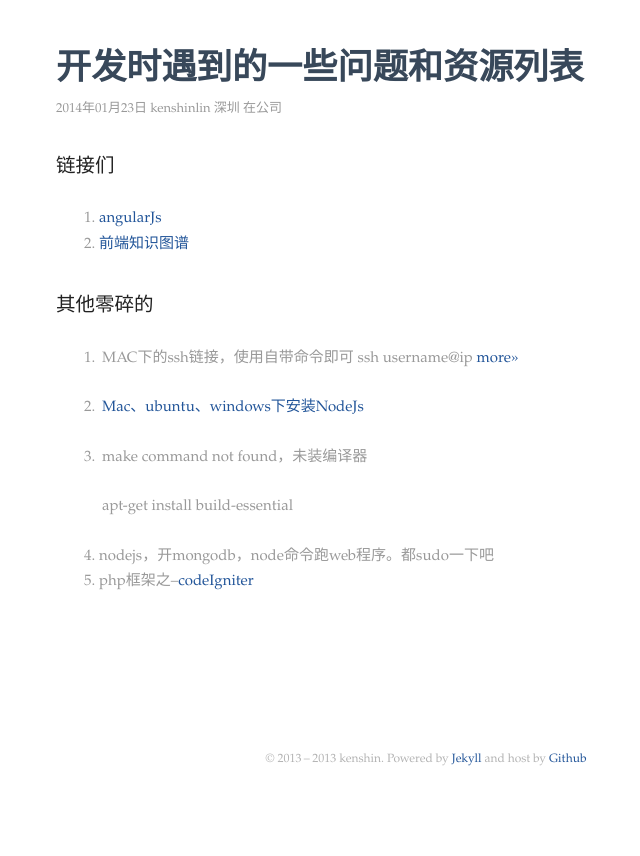
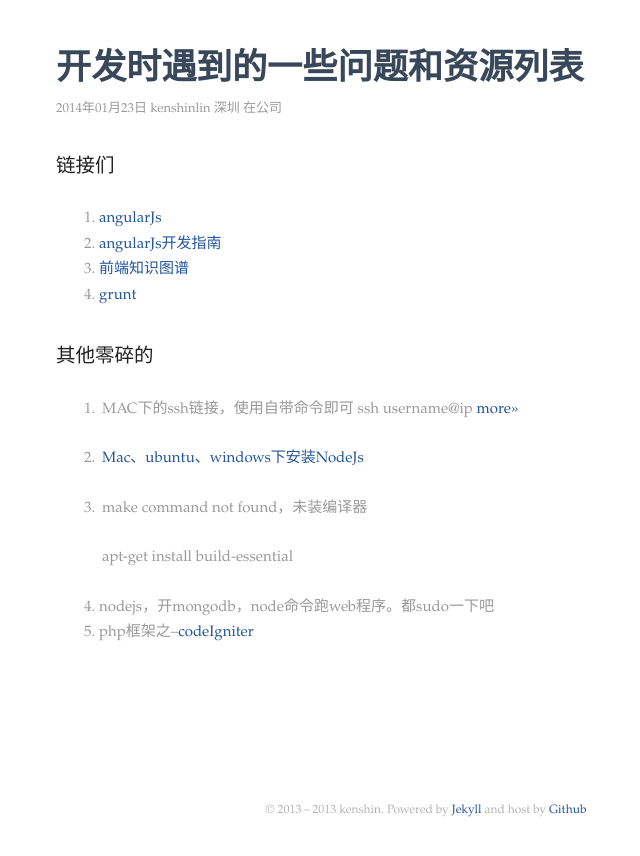
Before and after one commit to kenshinlin/archives, a Jekyll site: the page built from _posts/2014-1-23-devlist.md, in a window 1280 px wide. Shown: the top 856 px of the page, without its empty margins (214-854 px from the left). Built offline with Jekyll 4.4.1, drawn with Linux system fonts in a browser that asks for light colours; comment, search, counter and statistics services are not loaded.

Commit message:
Update 2014-1-23-devlist.md

```diff
--- a/_posts/2014-1-23-devlist.md
+++ b/_posts/2014-1-23-devlist.md
@@ -8,7 +8,9 @@ title:  开发时遇到的一些问题和资源列表
 
 ## 链接们
 1. [angularJs](http://www.angularjs.cn/)
-2. [前端知识图谱](https://github.com/JacksonTian/fks)
+2. [angularJs开发指南](http://angularjs.cn/T008)
+3. [前端知识图谱](https://github.com/JacksonTian/fks)
+4. [grunt](http://blog.fens.me/nodejs-grunt-intro/)
 
 ## 其他零碎的
 1. MAC下的ssh链接，使用自带命令即可 ssh username@ip [more>>](http://bigc.at/common-ssh-commands.orz)
```
